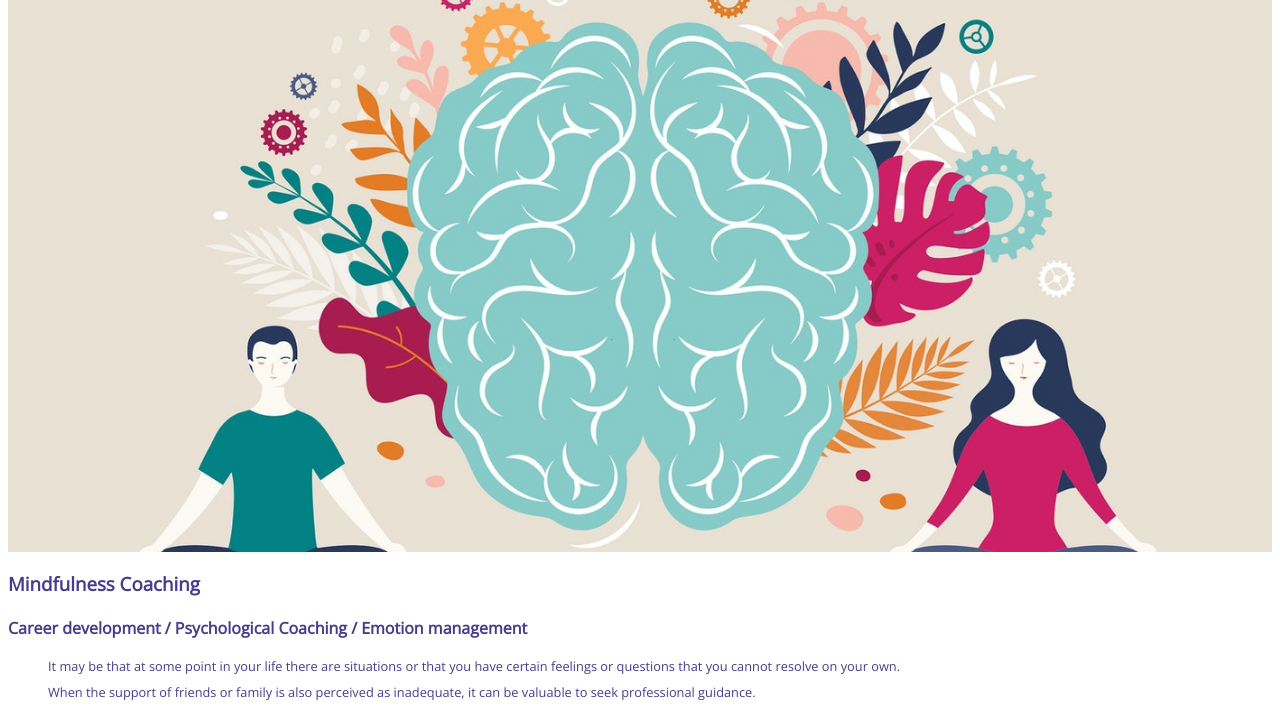
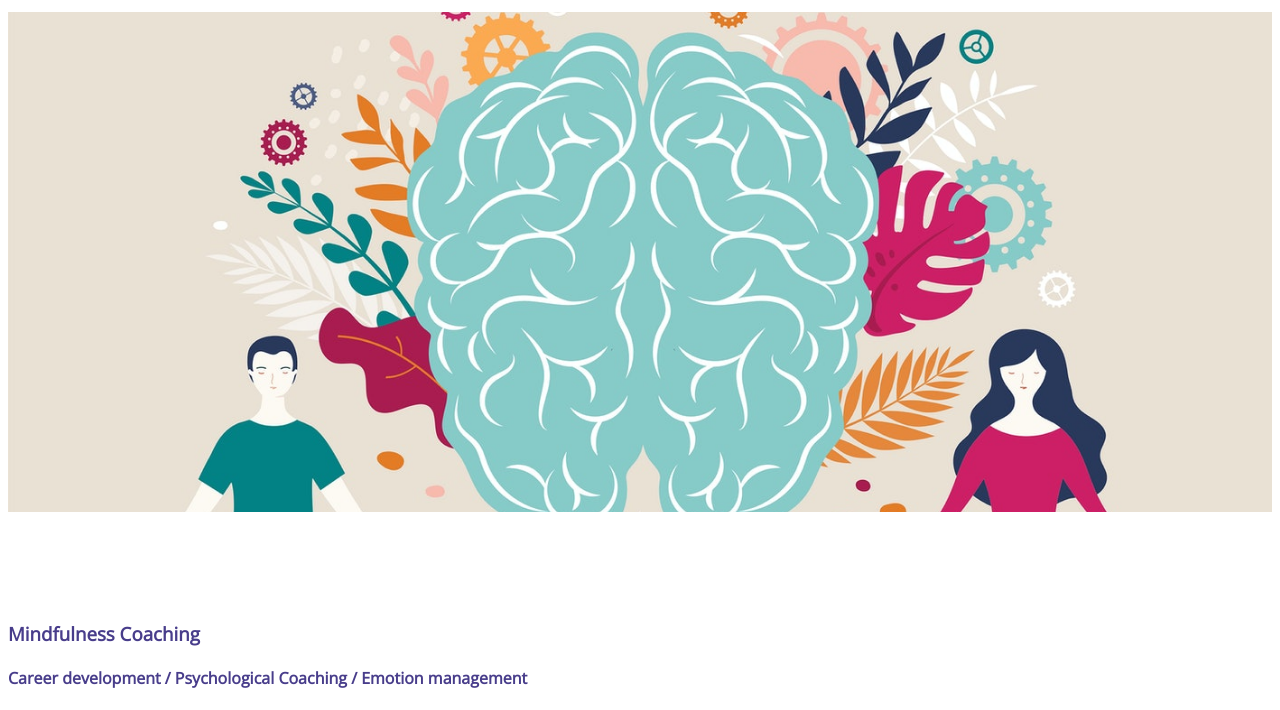
Before and after one commit to Befa79/NQCoaching, a plain HTML site: page index.html in a window 1280 px wide. Shown: the part 58-768 px from the top of the page. Drawn offline with nearby package versions, Linux system fonts and the light colour scheme.

Commit message:
initial commit

```diff
--- a/css/style.css
+++ b/css/style.css
@@ -25,12 +25,20 @@
 }
 
 #hero-image{
-    height: 600px;
+    height: 500px;
     width: 100%;
     background: url('../images/MindfulnessofBreath.jpg') no-repeat center center;
     background-size: cover;
     margin-top: 10px;
 }
+
+#hero-outer{
+    height:600px;
+    width: 100%;
+    overflow: hidden;
+    position: relative;
+}
+
 
 #cover-text{
     font-size: 130%;
```
